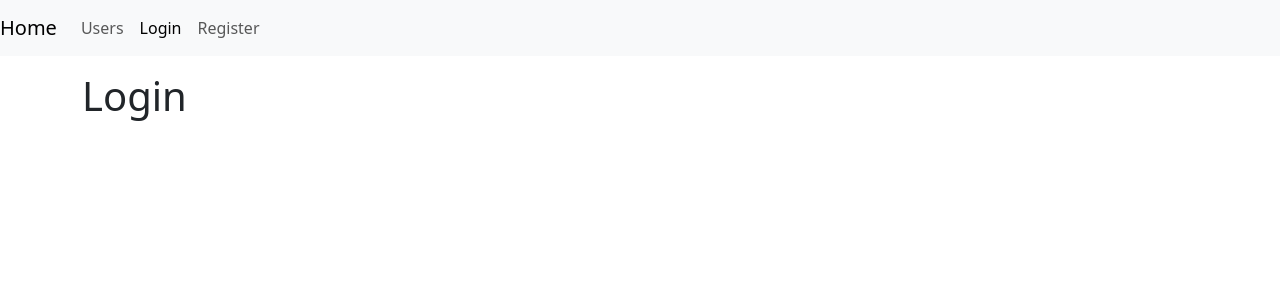
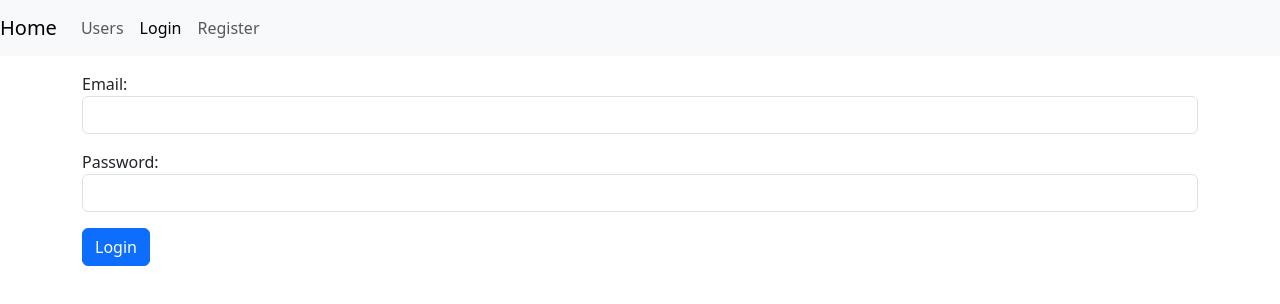
Before and after one commit to MarjanSaedi/React-UsersProject, a React (Create React App) app: page /login in a window 1280 px wide. Shown: the top 304 px of the page. Built offline with nearby package versions, Linux system fonts and the light colour scheme.

Commit message:
handle form with ref

```diff
--- a/package.json
+++ b/package.json
@@ -11,7 +11,7 @@
     "react": "^18.2.0",
     "react-dom": "^18.2.0",
     "react-loading-skeleton": "^3.3.1",
-    "react-router-dom": "^6.15.0",
+    "react-router-dom": "^6.16.0",
     "react-scripts": "5.0.1",
     "web-vitals": "^2.1.4"
   },
--- a/src/components/login.jsx
+++ b/src/components/login.jsx
@@ -1,9 +1,35 @@
-import React, { Component } from 'react';
+import axios from 'axios';
+import React, { Component, createRef } from 'react';
+
 class Login extends Component {
-    state = {  }
+    email = createRef();
+    password = createRef();
+
+    hanleSubmit = async(e) =>{
+        e.preventDefault();
+        console.log('email : ', this.email.current.value);
+        const account = {email : this.email.current.value, password: this.password.current.value };
+        if (account.email && account.password){
+            const response = await axios.post('https://reqres.in/api/login', account);
+            console.log(response);
+        }
+    }
+
     render() {
         return (
-            <h1>Login</h1>
+            <form onSubmit={this.hanleSubmit}>
+                <div className='mb-3'>
+                    <label htmlFor='email'>Email:</label>
+                    <input ref={this.email} id='email' className='form-control' type='text'/>
+                </div>
+                <div className='mb-3'>
+                    <label htmlFor='password'>Password:</label>
+                    <input ref={this.password} id='password' className='form-control' type='text'/>
+                </div>
+                <div>
+                <button className='btn btn-primary'>Login</button>
+                </div>
+            </form>
         );
     }
 }
--- a/src/components/user.jsx
+++ b/src/components/user.jsx
@@ -1,10 +1,11 @@
 import axios from "axios";
 import { useEffect, useState } from "react";
-import { useParams } from "react-router-dom";
+import { useParams, useNavigate  } from "react-router-dom";
 
 const User = (props) => {
     const [user, setUser]=useState({});
     const { id } = useParams();
+    const navigate = useNavigate ();
 
     useEffect( () => {
         async function getData(){
@@ -17,6 +18,7 @@ const User = (props) => {
         <img src={user.avatar} style={{borderRadius:'50%', width:'100px'}} alt=""/>
         <h4>{user.first_name} {user.last_name}</h4>
         <h5>{user.email}</h5>
+        <button onClick={()=>{navigate('/users')}} className="btn btn-info mt-3">users</button>
         </>
      );
 }
--- a/src/components/users.jsx
+++ b/src/components/users.jsx
@@ -14,7 +14,7 @@ class Users extends Component {
         setTimeout (
             ()=>{
                 this.setState({users: response.data.data, isLoading: false});
-            }, 1000)
+            }, 1)
     }
 
     render() {
```
Also changed, not shown: 1 other file (tests, documents, lock files or other folders).
